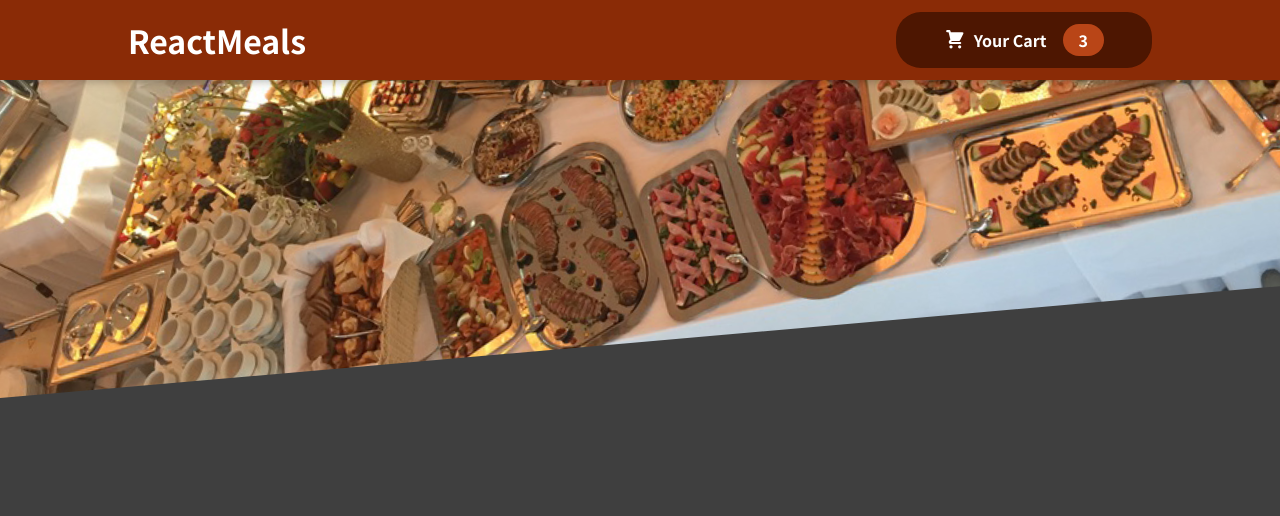
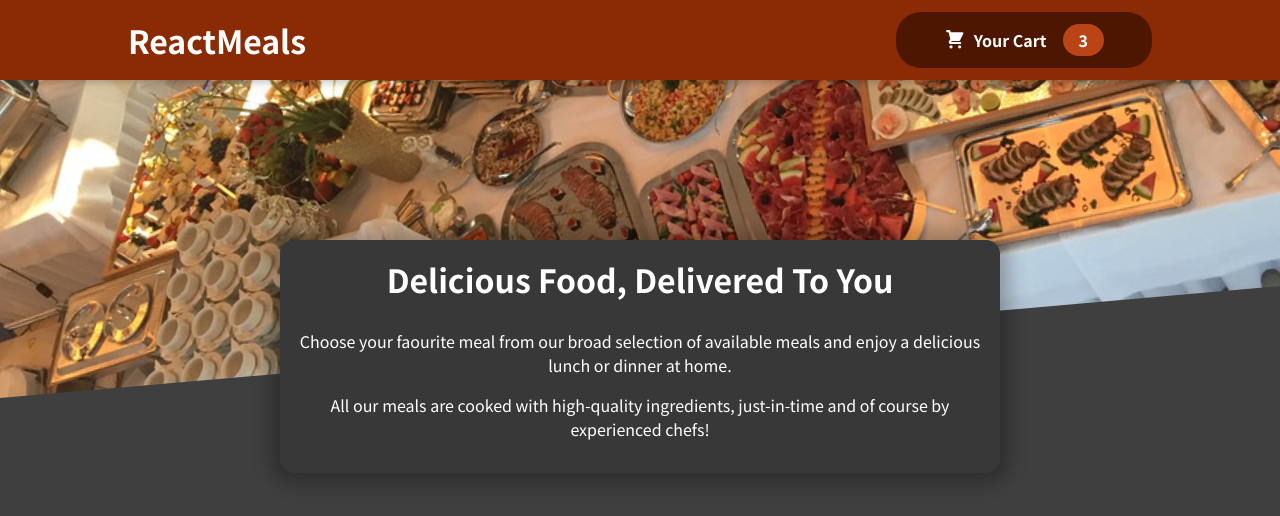
Before and after one commit to AbhayPatil-005/ReactJS-miniProjects, a React (Vite) app in the folder 06_Restaurant_App_project/: page / in a window 1280 px wide. Shown: the top 516 px of the page. Built offline with nearby package versions, Linux system fonts and the light colour scheme.

Commit message:
Restaurant Project - Made a Meals Summary component

```diff
--- a/06_Restaurant_App_project/src/App.jsx
+++ b/06_Restaurant_App_project/src/App.jsx
@@ -1,5 +1,6 @@
 import { useState, Fragment } from 'react'
 import Header from './Layout/Header'
+import MealsSummmary from './Meals/MealsSummary'
 
 
 function App() {
@@ -8,6 +9,7 @@
   return (
     <Fragment>
     <Header />
+    <MealsSummmary/>
     </Fragment>
   )
 }
--- a/06_Restaurant_App_project/src/Layout/HeaderCartButton.jsx
+++ b/06_Restaurant_App_project/src/Layout/HeaderCartButton.jsx
@@ -1,5 +1,5 @@
-import CartIcon from '../Cart/CartIcon'
-import classes from './HeaderCartButton.module.css'
+import CartIcon from '../Cart/CartIcon';
+import classes from './HeaderCartButton.module.css';
 
 const HeaderCartButton = props =>{
     return <button className={classes.button}>
--- /dev/null
+++ b/06_Restaurant_App_project/src/Meals/AvailableMeals.jsx
@@ -0,0 +1 @@
+import classes from './AvailableMeals.module.css'
--- /dev/null
+++ b/06_Restaurant_App_project/src/Meals/MealsSummary.jsx
@@ -0,0 +1,17 @@
+import classes from './MealsSummary.module.css';
+
+const MealsSummmary=props=>{
+    return (
+        <section className={classes.summary}>
+            <h2>Delicious Food, Delivered To You</h2>
+            <p>Choose your faourite meal from our broad selection of available meals and
+                enjoy a delicious lunch or dinner at home.
+            </p>
+            <p>All our meals are cooked with high-quality ingredients, just-in-time and of course
+                by experienced chefs!
+            </p>
+        </section>
+    )
+}
+
+export default MealsSummmary
--- /dev/null
+++ b/06_Restaurant_App_project/src/Meals/MealsSummary.module.css
@@ -0,0 +1,18 @@
+.summary {
+  text-align: center;
+  max-width: 45rem;
+  width: 90%;
+  margin: auto;
+  margin-top: -10rem;
+  position: relative;
+  background-color: #383838;
+  color: white;
+  border-radius: 14px;
+  padding: 1rem;
+  box-shadow: 0 1px 18px 10px rgba(0, 0, 0, 0.25);
+}
+
+.summary h2 {
+  font-size: 2rem;
+  margin-top: 0;
+}
```
Also changed, not shown: 06_Restaurant_App_project/src/Meals/AvailableMeals.module.css (added, +24 -0 lines), 06_Restaurant_App_project/src/Meals/Meals.jsx (added).
